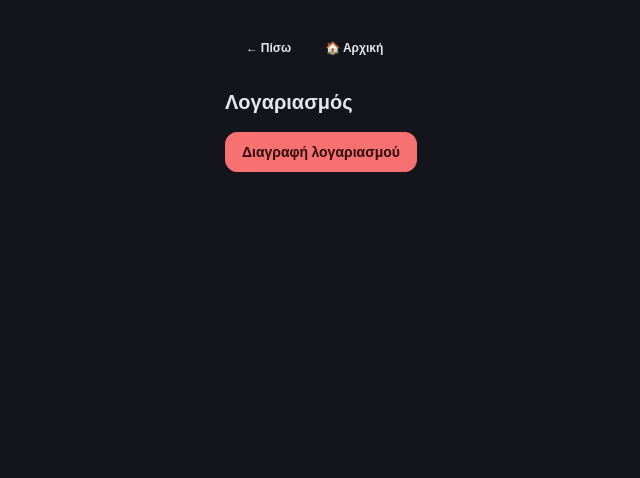
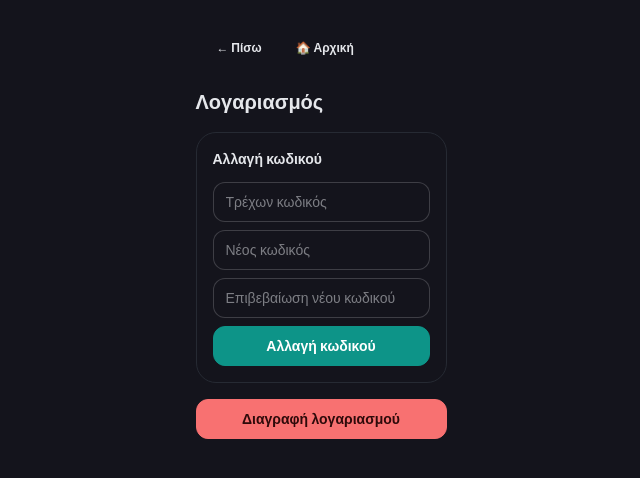
Before and after one commit to aptaliko/glentify, a Next.js app: page /account in a window 1280 px wide. Shown: the top 478 px of the page, without its empty margins (319-959 px from the left). Built offline with nearby package versions, Linux system fonts and the light colour scheme.

Commit message:
Add change-password form to the account page

```diff
--- a/src/app/account/page.tsx
+++ b/src/app/account/page.tsx
@@ -10,6 +10,12 @@ export default function AccountPage() {
   const [confirming, setConfirming] = useState(false);
   const [error, setError] = useState<string | null>(null);
 
+  const [currentPassword, setCurrentPassword] = useState('');
+  const [newPassword, setNewPassword] = useState('');
+  const [confirmNewPassword, setConfirmNewPassword] = useState('');
+  const [passwordError, setPasswordError] = useState<string | null>(null);
+  const [passwordSuccess, setPasswordSuccess] = useState(false);
+
   async function handleDelete() {
     setError(null);
     const res = await fetch(apiUrl('/api/account'), { method: 'DELETE' });
@@ -21,10 +27,80 @@ export default function AccountPage() {
     router.push('/login');
   }
 
+  async function handleChangePassword(e: React.FormEvent) {
+    e.preventDefault();
+    setPasswordError(null);
+    setPasswordSuccess(false);
+    if (newPassword !== confirmNewPassword) {
+      setPasswordError('Οι νέοι κωδικοί δεν ταιριάζουν');
+      return;
+    }
+    const res = await fetch(apiUrl('/api/account/change-password'), {
+      method: 'POST',
+      headers: { 'Content-Type': 'application/json' },
+      body: JSON.stringify({ currentPassword, newPassword }),
+    });
+    if (!res.ok) {
+      const body = await res.json();
+      setPasswordError(typeof body.error === 'string' ? body.error : 'Κάτι πήγε στραβά');
+      return;
+    }
+    setCurrentPassword('');
+    setNewPassword('');
+    setConfirmNewPassword('');
+    setPasswordSuccess(true);
+  }
+
   return (
     <div className="mx-auto flex max-w-md flex-col gap-4 p-6">
       <PageNav backHref="/" />
       <h1 className="text-xl font-bold">Λογαριασμός</h1>
+
+      <div className="card border border-base-300 bg-base-100">
+        <div className="card-body gap-3 p-4">
+          <h2 className="font-semibold">Αλλαγή κωδικού</h2>
+          {passwordError && (
+            <div role="alert" className="alert alert-error alert-sm">
+              <span>{passwordError}</span>
+            </div>
+          )}
+          {passwordSuccess && (
+            <div role="alert" className="alert alert-success alert-sm">
+              <span>Ο κωδικός άλλαξε επιτυχώς.</span>
+            </div>
+          )}
+          <form onSubmit={handleChangePassword} className="flex flex-col gap-2">
+            <input
+              type="password"
+              value={currentPassword}
+              onChange={(e) => setCurrentPassword(e.target.value)}
+              placeholder="Τρέχων κωδικός"
+              className="input input-bordered"
+              required
+            />
+            <input
+              type="password"
+              value={newPassword}
+              onChange={(e) => setNewPassword(e.target.value)}
+              placeholder="Νέος κωδικός"
+              className="input input-bordered"
+              required
+              minLength={8}
+            />
+            <input
+              type="password"
+              value={confirmNewPassword}
+              onChange={(e) => setConfirmNewPassword(e.target.value)}
+              placeholder="Επιβεβαίωση νέου κωδικού"
+              className="input input-bordered"
+              required
+              minLength={8}
+            />
+            <button type="submit" className="btn btn-primary">Αλλαγή κωδικού</button>
+          </form>
+        </div>
+      </div>
+
       {error && (
         <div role="alert" className="alert alert-error">
           <span>{error}</span>
```
